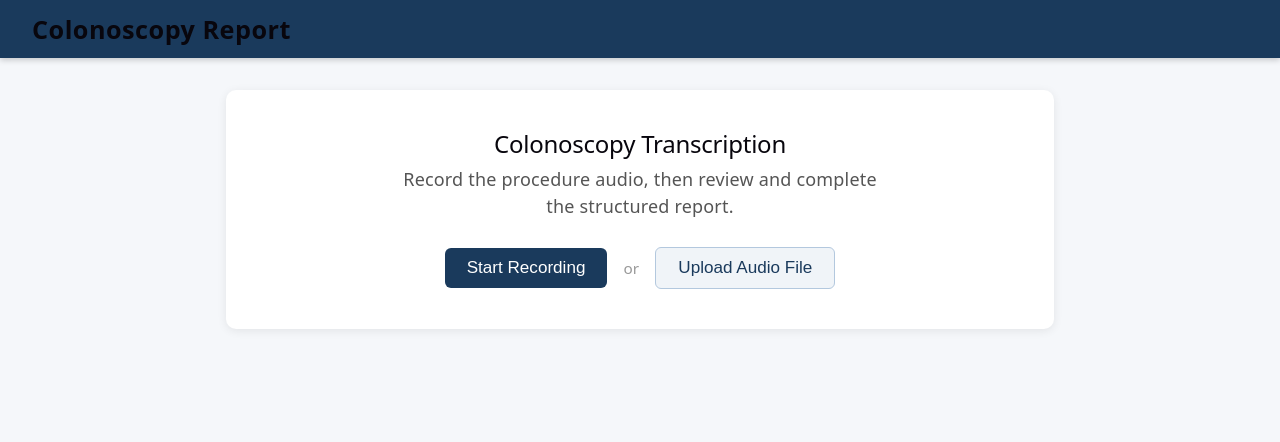
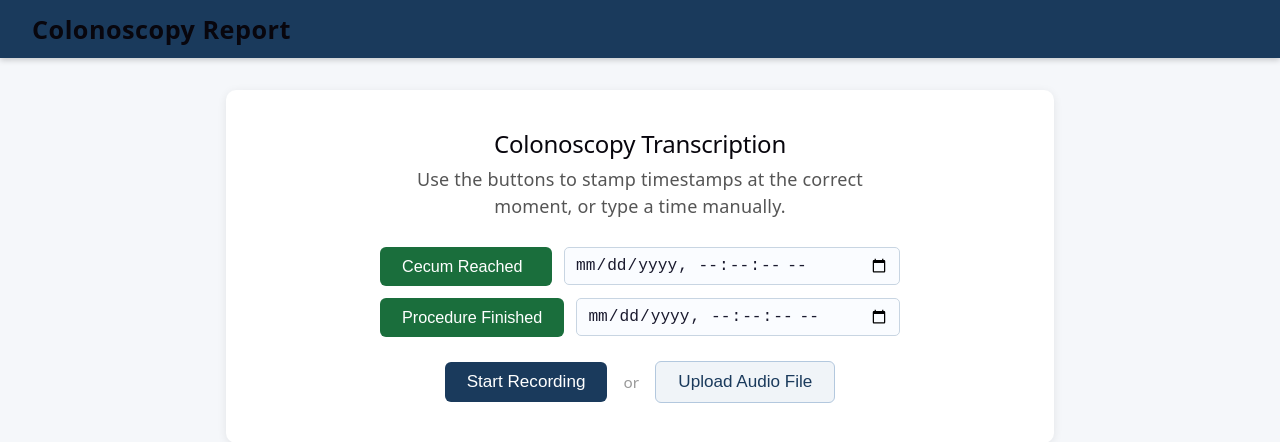
Before and after one commit to spartan0000/transcription-frontend, a React (Vite) app in the folder transcription_frontend/: page / in a window 1280 px wide. Shown: the top 442 px of the page. Built offline with nearby package versions, Linux system fonts and the light colour scheme; no server answers.

Commit message:
add flag for llm failure

```diff
--- a/transcription_frontend/src/App.css
+++ b/transcription_frontend/src/App.css
@@ -32,6 +32,15 @@
 }
 
 /* ── Error Banner ────────────────────────────────────────── */
+.extraction-failed-banner {
+  background: #fff8e1;
+  border: 1px solid #f5c842;
+  color: #7a5c00;
+  border-radius: 6px;
+  padding: 12px 16px;
+  margin-bottom: 8px;
+}
+
 .error-banner {
   background: #fde8e8;
   border: 1px solid #f5c6c6;
@@ -159,6 +168,48 @@
 @keyframes pulse {
   0%, 100% { opacity: 1; transform: scale(1); }
   50% { opacity: 0.5; transform: scale(1.25); }
+}
+
+.timestamp-section {
+  display: flex;
+  flex-direction: column;
+  gap: 12px;
+  margin-bottom: 24px;
+  width: 100%;
+  max-width: 520px;
+  margin-inline: auto;
+}
+
+.timestamp-row {
+  display: flex;
+  align-items: center;
+  gap: 12px;
+}
+
+.btn-timestamp {
+  background: #1a6e3c;
+  color: #fff;
+  font-size: 0.9rem;
+  white-space: nowrap;
+  min-width: 172px;
+  flex-shrink: 0;
+}
+.btn-timestamp:hover { background: #1e8a4a; }
+
+.timestamp-input {
+  flex: 1;
+  padding: 8px 10px;
+  border: 1px solid #c8d5e2;
+  border-radius: 5px;
+  font-size: 0.9rem;
+  background: #fafcff;
+  color: #1a1a2e;
+  min-width: 0;
+}
+.timestamp-input:focus {
+  outline: none;
+  border-color: #1a3a5c;
+  background: #fff;
 }
 
 .recorder-actions {
--- a/transcription_frontend/src/App.jsx
+++ b/transcription_frontend/src/App.jsx
@@ -7,11 +7,13 @@ import './App.css';
 export default function App() {
   const [phase, setPhase] = useState('record'); // record | review | submitted
   const [reportData, setReportData] = useState(null);
+  const [extractionFailed, setExtractionFailed] = useState(false);
   const [submittedResult, setSubmittedResult] = useState(null);
   const [error, setError] = useState(null);
 
   function handleTranscribed(data) {
-    setReportData(data);
+    setReportData(data.report);
+    setExtractionFailed(data.status === 'failed');
     setError(null);
     setPhase('review');
   }
@@ -29,6 +31,7 @@ export default function App() {
   function reset() {
     setPhase('record');
     setReportData(null);
+    setExtractionFailed(false);
     setSubmittedResult(null);
     setError(null);
   }
@@ -54,6 +57,7 @@ export default function App() {
         {phase === 'review' && reportData && (
           <ReportEditor
             initialData={reportData}
+            extractionFailed={extractionFailed}
             onSubmitted={handleSubmitted}
             onError={handleError}
           />
--- a/transcription_frontend/src/components/AudioRecorder.jsx
+++ b/transcription_frontend/src/components/AudioRecorder.jsx
@@ -1,8 +1,31 @@
 import { useState, useRef } from 'react';
 import { API_BASE } from '../apiConfig.js';
 
+// Returns YYYY-MM-DDTHH:MM:SS in local wall-clock time for datetime-local inputs.
+function nowAsDatetimeLocal() {
+  const d = new Date();
+  const tzOffset = d.getTimezoneOffset() * 60000;
+  return new Date(d - tzOffset).toISOString().slice(0, 19);
+}
+
+// Converts a datetime-local string (YYYY-MM-DDTHH:MM:SS, no timezone) to a
+// full ISO 8601 string with the local UTC offset, e.g. 2026-04-27T09:14:32+12:00.
+// This is what Python's datetime / Pydantic expect for unambiguous parsing.
+function toISOWithOffset(datetimeLocalStr) {
+  if (!datetimeLocalStr) return null;
+  const d = new Date(datetimeLocalStr); // JS treats no-tz string as local time
+  const offsetMins = -d.getTimezoneOffset(); // positive = east of UTC
+  const sign = offsetMins >= 0 ? '+' : '-';
+  const abs = Math.abs(offsetMins);
+  const hh = String(Math.floor(abs / 60)).padStart(2, '0');
+  const mm = String(abs % 60).padStart(2, '0');
+  return `${datetimeLocalStr}${sign}${hh}:${mm}`;
+}
+
 export default function AudioRecorder({ onTranscribed, onError }) {
   const [phase, setPhase] = useState('idle'); // idle | recording | uploading
+  const [cecumTime, setCecumTime] = useState('');
+  const [procedureEndTime, setProcedureEndTime] = useState('');
   const mediaRecorderRef = useRef(null);
   const chunksRef = useRef([]);
   const fileInputRef = useRef(null);
@@ -41,7 +64,6 @@ export default function AudioRecorder({ onTranscribed, onError }) {
   async function handleFileSelected(e) {
     const file = e.target.files?.[0];
     if (!file) return;
-    // Reset so selecting the same file again still fires onChange
     e.target.value = '';
     const formData = new FormData();
     formData.append('file', file, file.name);
@@ -50,6 +72,15 @@ export default function AudioRecorder({ onTranscribed, onError }) {
   }
 
   async function upload(formData) {
+    const cecumISO = toISOWithOffset(cecumTime);
+    const endISO = toISOWithOffset(procedureEndTime);
+    if (cecumISO) formData.append('cecum_reached_time', cecumISO);
+    if (endISO) formData.append('procedure_end_time', endISO);
+
+    for (let [k, v] of formData.entries()) {
+      console.log(k, v);
+    }
+
     try {
       const res = await fetch(`${API_BASE}/transcribe`, {
         method: 'POST',
@@ -64,12 +95,52 @@ export default function AudioRecorder({ onTranscribed, onError }) {
     }
   }
 
+  const showControls = phase === 'idle' || phase === 'recording';
+
   return (
     <div className="recorder-card">
       <h2>Colonoscopy Transcription</h2>
       <p className="recorder-hint">
-        Record the procedure audio, then review and complete the structured report.
+        Use the buttons to stamp timestamps at the correct moment, or type a time manually.
       </p>
+
+      {showControls && (
+        <div className="timestamp-section">
+          <div className="timestamp-row">
+            <button
+              type="button"
+              className="btn btn-timestamp"
+              onClick={() => setCecumTime(nowAsDatetimeLocal())}
+            >
+              Cecum Reached
+            </button>
+            <input
+              type="datetime-local"
+              step="1"
+              className="timestamp-input"
+              value={cecumTime}
+              onChange={(e) => setCecumTime(e.target.value)}
+            />
+          </div>
+
+          <div className="timestamp-row">
+            <button
+              type="button"
+              className="btn btn-timestamp"
+              onClick={() => setProcedureEndTime(nowAsDatetimeLocal())}
+            >
+              Procedure Finished
+            </button>
+            <input
+              type="datetime-local"
+              step="1"
+              className="timestamp-input"
+              value={procedureEndTime}
+              onChange={(e) => setProcedureEndTime(e.target.value)}
+            />
+          </div>
+        </div>
+      )}
 
       {phase === 'idle' && (
         <div className="recorder-actions">
--- a/transcription_frontend/src/components/ReportEditor.jsx
+++ b/transcription_frontend/src/components/ReportEditor.jsx
@@ -6,7 +6,7 @@ import BBPSSection from './BBPSSection.jsx';
 import PolypList from './PolypList.jsx';
 import FindingList from './FindingList.jsx';
 
-export default function ReportEditor({ initialData, onSubmitted, onError }) {
+export default function ReportEditor({ initialData, extractionFailed, onSubmitted, onError }) {
   const [metadata, setMetadata] = useState(initialData.metadata);
   const [report, setReport] = useState(initialData.report);
   const [submitting, setSubmitting] = useState(false);
@@ -59,6 +59,14 @@ export default function ReportEditor({ initialData, onSubmitted, onError }) {
   return (
     <form className="report-form" onSubmit={handleSubmit} noValidate>
       <h2>Review &amp; Complete Report</h2>
+
+      {extractionFailed && (
+        <div className="extraction-failed-banner" role="alert">
+          <strong>Transcription failed.</strong> The AI was unable to extract data from the
+          recording. All fields must be entered manually before submitting.
+        </div>
+      )}
+
       <p className="review-hint">
         Verify the transcribed data, enter the BBPS scores, then submit to generate the PDF.
       </p>
```
